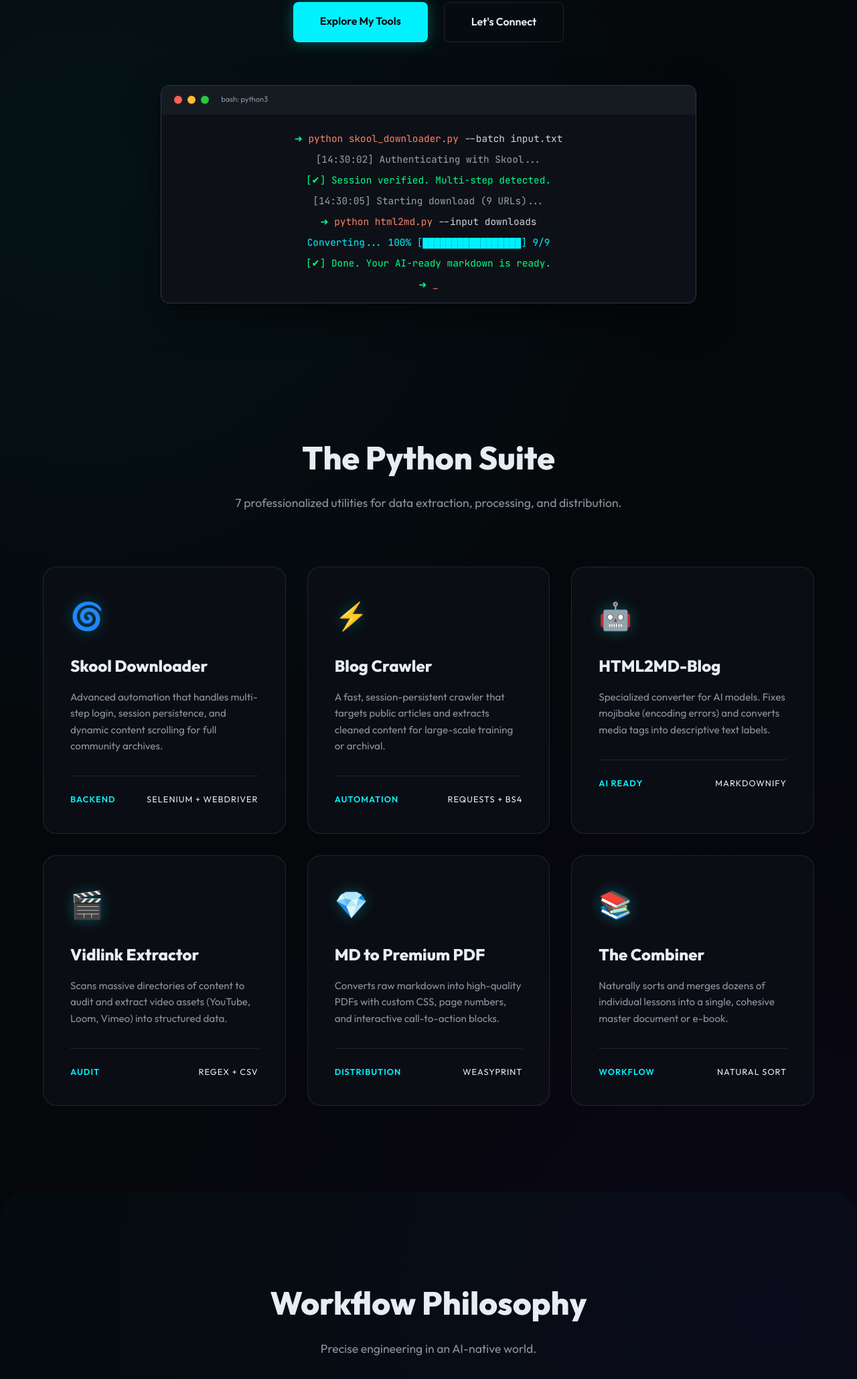
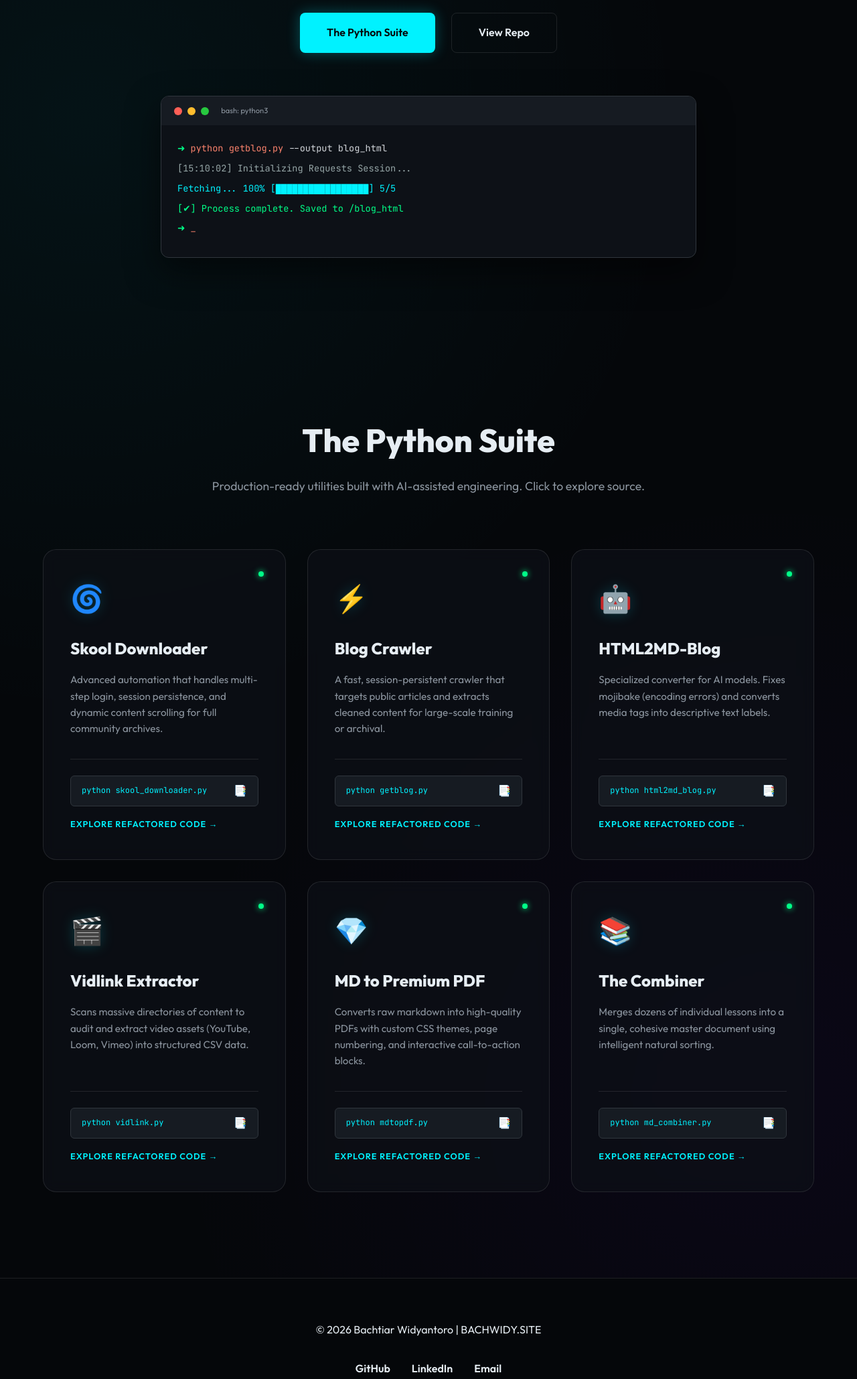
Before and after one commit to 134ch/bach-porto, a plain HTML site: page index.html in a window 1280 px wide. Shown: the part 309-2368 px from the top of the page at 67% size. Drawn offline with Linux system fonts and the light colour scheme.

Commit message:
Made portfolio interactive: added GitHub deep links and copy-to-clipboard for CLI commands

```diff
--- a/index.html
+++ b/index.html
@@ -1,15 +1,13 @@
 <!DOCTYPE html>
 <html lang="en">
-
 <head>
     <meta charset="UTF-8">
-    <meta name="viewport" content="width=device-width, initial-scale=1.    <title>Bach Widyantoro | AI-Assisted Engineering Portfolio</title>
+    <meta name="viewport" content="width=device-width, initial-scale=1.0">
+    <title>Bach Widyantoro | AI-Assisted Engineering Portfolio</title>
     <!-- Google Fonts -->
-    <link rel=" preconnect" href="https://fonts.googleapis.com">
+    <link rel="preconnect" href="https://fonts.googleapis.com">
     <link rel="preconnect" href="https://fonts.gstatic.com" crossorigin>
-    <link
-        href="https://fonts.googleapis.com/css2?family=Outfit:wght@300;400;600;800&family=JetBrains+Mono:wght@400;500&display=swap"
-        rel="stylesheet">
+    <link href="https://fonts.googleapis.com/css2?family=Outfit:wght@300;400;600;800&family=JetBrains+Mono:wght@400;500&display=swap" rel="stylesheet">
     <style>
         :root {
             --bg-dark: #05070a;
@@ -37,51 +35,19 @@
             font-family: 'Outfit', sans-serif;
             line-height: 1.6;
             overflow-x: hidden;
+            scroll-behavior: smooth;
         }
 
         /* --- Animations --- */
-        @keyframes fadeIn {
-            from {
-                opacity: 0;
-            }
-
-            to {
-                opacity: 1;
-            }
-        }
-
-        @keyframes fadeInUp {
-            from {
-                opacity: 0;
-                transform: translateY(30px);
-            }
-
-            to {
-                opacity: 1;
-                transform: translateY(0);
-            }
-        }
-
-        @keyframes float {
-            0% {
-                transform: translateY(0px);
-            }
-
-            50% {
-                transform: translateY(-10px);
-            }
-
-            100% {
-                transform: translateY(0px);
-            }
-        }
+        @keyframes fadeIn { from { opacity: 0; } to { opacity: 1; } }
+        @keyframes fadeInUp { from { opacity: 0; transform: translateY(30px); } to { opacity: 1; transform: translateY(0); } }
 
         /* --- Header --- */
         header {
             position: fixed;
             top: 0;
             width: 100%;
-            padding: 2rem 5%;
+            padding: 1.5rem 5%;
             display: flex;
             justify-content: space-between;
             align-items: center;
@@ -109,9 +75,7 @@
             transition: color 0.3s;
         }
 
-        nav a:hover {
-            color: var(--accent-primary);
-        }
+        nav a:hover { color: var(--accent-primary); }
 
         /* --- Hero --- */
         .hero {
@@ -170,6 +134,9 @@
             text-decoration: none;
             transition: all 0.3s;
             cursor: pointer;
+            display: inline-flex;
+            align-items: center;
+            gap: 10px;
         }
 
         .btn-primary {
@@ -192,7 +159,7 @@
             background: var(--glass-border);
         }
 
-        /* --- Terminal / Console UI --- */
+        /* --- Terminal --- */
         .terminal-container {
             width: 100%;
             max-width: 800px;
@@ -201,7 +168,7 @@
             border-radius: 12px;
             overflow: hidden;
             border: 1px solid #30363d;
-            box-shadow: 0 20px 50px rgba(0, 0, 0, 0.5);
+            box-shadow: 0 20px 50px rgba(0,0,0,0.5);
             animation: fadeInUp 1s ease-out 0.3s both;
         }
 
@@ -213,42 +180,22 @@
             gap: 8px;
         }
 
-        .dot {
-            width: 12px;
-            height: 12px;
-            border-radius: 50%;
-        }
-
-        .red {
-            background: #ff5f56;
-        }
-
-        .yellow {
-            background: #ffbd2e;
-        }
-
-        .green {
-            background: #27c93f;
-        }
+        .dot { width: 12px; height: 12px; border-radius: 50%; }
+        .red { background: #ff5f56; }
+        .yellow { background: #ffbd2e; }
+        .green { background: #27c93f; }
 
         .terminal-body {
             padding: 1.5rem;
             font-family: 'JetBrains Mono', monospace;
-            font-size: 0.9rem;
+            font-size: 0.85rem;
             color: #d1d5da;
+            text-align: left;
         }
 
-        .terminal-line {
-            margin-bottom: 0.5rem;
-        }
-
-        .prompt {
-            color: var(--accent-success);
-        }
-
-        .command {
-            color: #f9826c;
-        }
+        .terminal-line { margin-bottom: 0.5rem; }
+        .prompt { color: var(--accent-success); }
+        .command { color: #f9826c; }
 
         /* --- Suite Section --- */
         .section {
@@ -273,10 +220,10 @@
             font-size: 1.1rem;
         }
 
-        /* --- Cards --- */
+        /* --- Interactive Cards --- */
         .grid {
             display: grid;
-            grid-template-columns: repeat(auto-fit, minmax(320px, 1fr));
+            grid-template-columns: repeat(auto-fit, minmax(340px, 1fr));
             gap: 2rem;
         }
 
@@ -288,7 +235,10 @@
             backdrop-filter: blur(10px);
             transition: all 0.4s;
             position: relative;
-            overflow: hidden;
+            display: flex;
+            flex-direction: column;
+            text-decoration: none;
+            color: inherit;
         }
 
         .card:hover {
@@ -298,10 +248,21 @@
             box-shadow: 0 10px 40px rgba(0, 242, 255, 0.1);
         }
 
+        .status-dot {
+            position: absolute;
+            top: 2rem;
+            right: 2rem;
+            width: 8px;
+            height: 8px;
+            background: var(--accent-success);
+            border-radius: 50%;
+            box-shadow: 0 0 10px var(--accent-success);
+        }
+
         .card-icon {
             font-size: 2.5rem;
             margin-bottom: 1.5rem;
-            filter: drop-shadow(0 0 10px rgba(0, 242, 255, 0.3));
+            filter: drop-shadow(0 0 10px rgba(0, 242, 255, 0.2));
         }
 
         .card h3 {
@@ -315,23 +276,65 @@
             color: var(--text-muted);
             font-size: 0.95rem;
             margin-bottom: 2rem;
-            min-height: 4.5rem;
+            flex-grow: 1;
         }
 
-        .card-stats {
+        .card-footer {
+            margin-top: auto;
+            border-top: 1px solid var(--glass-border);
+            padding-top: 1.5rem;
+        }
+
+        .cli-copy {
+            background: #161b22;
+            padding: 0.6rem 1rem;
+            border-radius: 6px;
+            font-family: 'JetBrains Mono', monospace;
+            font-size: 0.75rem;
             display: flex;
             justify-content: space-between;
             align-items: center;
-            border-top: 1px solid var(--glass-border);
-            padding-top: 1.5rem;
+            color: var(--accent-primary);
+            border: 1px solid #30363d;
+            cursor: pointer;
+            transition: all 0.2s;
+        }
+
+        .cli-copy:hover {
+            border-color: var(--accent-primary);
+            background: #1c2128;
+        }
+
+        .cli-copy::after {
+            content: "📑";
+            font-size: 1rem;
+            margin-left: 10px;
+        }
+
+        .view-code {
+            display: inline-block;
+            margin-top: 1rem;
             font-size: 0.8rem;
+            font-weight: 600;
+            color: var(--accent-primary);
             text-transform: uppercase;
             letter-spacing: 1px;
         }
 
-        .tag {
-            color: var(--accent-primary);
+        /* --- Toast Notification --- */
+        #toast {
+            position: fixed;
+            bottom: 2rem;
+            left: 50%;
+            transform: translateX(-50%);
+            background: var(--accent-success);
+            color: var(--bg-dark);
+            padding: 0.8rem 2rem;
+            border-radius: 50px;
             font-weight: 600;
+            opacity: 0;
+            transition: opacity 0.3s;
+            z-index: 2000;
         }
 
         /* --- Footer --- */
@@ -340,11 +343,6 @@
             text-align: center;
             border-top: 1px solid var(--glass-border);
             background: #05070a;
-        }
-
-        footer p {
-            color: var(--text-muted);
-            font-size: 0.9rem;
         }
 
         .social {
@@ -361,55 +359,36 @@
             transition: color 0.3s;
         }
 
-        .social a:hover {
-            color: var(--accent-primary);
-        }
+        .social a:hover { color: var(--accent-primary); }
 
         @media (max-width: 768px) {
-            .hero h1 {
-                font-size: 3.5rem;
-            }
-
-            .hero-buttons {
-                flex-direction: column;
-                width: 100%;
-            }
-
-            .btn {
-                text-align: center;
-            }
-
-            .section {
-                padding: 4rem 5%;
-            }
-
-            nav {
-                display: none;
-            }
+            .hero h1 { font-size: 3.5rem; }
+            .grid { grid-template-columns: 1fr; }
+            nav { display: none; }
         }
     </style>
 </head>
+<body>
 
-<body>
+    <div id="toast">Command Copied!</div>
 
     <header>
         <div class="logo">BACH.WIDY</div>
         <nav>
             <a href="#suite">The Suite</a>
-            <a href="#about">Philosophy</a>
             <a href="https://github.com/134ch/bach-porto" target="_blank">Repository</a>
+            <a href="https://linkedin.com/in/bachwidy" target="_blank">Connect</a>
         </nav>
     </header>
 
     <section class="hero">
         <label class="hero-tag">Available for Hire</label>
         <h1>Engineering <span>Beyond</span> The Code.</h1>
-        <p>I build autonomous content engines and highly-optimized backend utilities using AI-assisted engineering
-            workflows.</p>
+        <p>Expertly crafted autonomous content engines and highly-optimized backend utilities designed for the new era of AI.</p>
 
         <div class="hero-buttons">
-            <a href="#suite" class="btn btn-primary">Explore My Tools</a>
-            <a href="https://linkedin.com/in/bachwidy" class="btn btn-outline">Let's Connect</a>
+            <a href="#suite" class="btn btn-primary">The Python Suite</a>
+            <a href="https://github.com/134ch/bach-porto" target="_blank" class="btn btn-outline">View Repo</a>
         </div>
 
         <div class="terminal-container">
@@ -419,19 +398,11 @@
                 <div class="dot green"></div>
                 <span style="font-size: 0.7rem; color: #8b949e; margin-left: 10px;">bash: python3</span>
             </div>
-            <div class="terminal-body" id="typewriter">
-                <div class="terminal-line"><span class="prompt">➜</span> <span class="command">python
-                        skool_downloader.py</span> --batch input.txt</div>
-                <div class="terminal-line" style="color: #95a5a6;">[14:30:02] Authenticating with Skool...</div>
-                <div class="terminal-line" style="color: var(--accent-success);">[✔] Session verified. Multi-step
-                    detected.</div>
-                <div class="terminal-line" style="color: #95a5a6;">[14:30:05] Starting download (9 URLs)...</div>
-                <div class="terminal-line"><span class="prompt">➜</span> <span class="command">python html2md.py</span>
-                    --input downloads</div>
-                <div class="terminal-line" style="color: var(--accent-primary);">Converting... 100% [█████████████████]
-                    9/9</div>
-                <div class="terminal-line" style="color: var(--accent-success);">[✔] Done. Your AI-ready markdown is
-                    ready.</div>
+            <div class="terminal-body">
+                <div class="terminal-line"><span class="prompt">➜</span> <span class="command">python getblog.py</span> --output blog_html</div>
+                <div class="terminal-line" style="color: #95a5a6;">[15:10:02] Initializing Requests Session...</div>
+                <div class="terminal-line" style="color: var(--accent-primary);">Fetching... 100% [█████████████████] 5/5</div>
+                <div class="terminal-line" style="color: var(--accent-success);">[✔] Process complete. Saved to /blog_html</div>
                 <div class="terminal-line"><span class="prompt">➜</span> <span class="command">_</span></div>
             </div>
         </div>
@@ -440,93 +411,81 @@
     <section id="suite" class="section">
         <div class="section-header">
             <h2>The Python Suite</h2>
-            <p>7 professionalized utilities for data extraction, processing, and distribution.</p>
+            <p>Production-ready utilities built with AI-assisted engineering. Click to explore source.</p>
         </div>
 
         <div class="grid">
             <!-- Skool Downloader -->
-            <div class="card">
+            <a href="https://github.com/134ch/bach-porto/tree/main/simple%20apps/skool-downloader" class="card" target="_blank">
+                <div class="status-dot"></div>
                 <div class="card-icon">🌀</div>
                 <h3>Skool Downloader</h3>
-                <p>Advanced automation that handles multi-step login, session persistence, and dynamic content scrolling
-                    for full community archives.</p>
-                <div class="card-stats">
-                    <span class="tag">BACKEND</span>
-                    <span>Selenium + WebDriver</span>
+                <p>Advanced automation that handles multi-step login, session persistence, and dynamic content scrolling for full community archives.</p>
+                <div class="card-footer">
+                    <div class="cli-copy" onclick="copyAndIgnore(event, 'python skool_downloader.py')">python skool_downloader.py</div>
+                    <span class="view-code">Explore refactored code →</span>
                 </div>
-            </div>
+            </a>
 
             <!-- Blog Downloader -->
-            <div class="card">
+            <a href="https://github.com/134ch/bach-porto/tree/main/simple%20apps/getblog" class="card" target="_blank">
+                <div class="status-dot"></div>
                 <div class="card-icon">⚡</div>
                 <h3>Blog Crawler</h3>
-                <p>A fast, session-persistent crawler that targets public articles and extracts cleaned content for
-                    large-scale training or archival.</p>
-                <div class="card-stats">
-                    <span class="tag">AUTOMATION</span>
-                    <span>Requests + BS4</span>
+                <p>A fast, session-persistent crawler that targets public articles and extracts cleaned content for large-scale training or archival.</p>
+                <div class="card-footer">
+                    <div class="cli-copy" onclick="copyAndIgnore(event, 'python getblog.py')">python getblog.py</div>
+                    <span class="view-code">Explore refactored code →</span>
                 </div>
-            </div>
+            </a>
 
             <!-- Blog To Markdown -->
-            <div class="card">
+            <a href="https://github.com/134ch/bach-porto/tree/main/simple%20apps/html2md-blog" class="card" target="_blank">
+                <div class="status-dot"></div>
                 <div class="card-icon">🤖</div>
                 <h3>HTML2MD-Blog</h3>
-                <p>Specialized converter for AI models. Fixes mojibake (encoding errors) and converts media tags into
-                    descriptive text labels.</p>
-                <div class="card-stats">
-                    <span class="tag">AI READY</span>
-                    <span>Markdownify</span>
+                <p>Specialized converter for AI models. Fixes mojibake (encoding errors) and converts media tags into descriptive text labels.</p>
+                <div class="card-footer">
+                    <div class="cli-copy" onclick="copyAndIgnore(event, 'python html2md_blog.py')">python html2md_blog.py</div>
+                    <span class="view-code">Explore refactored code →</span>
                 </div>
-            </div>
+            </a>
 
             <!-- vidlink -->
-            <div class="card">
+            <a href="https://github.com/134ch/bach-porto/tree/main/simple%20apps/vidlink" class="card" target="_blank">
+                <div class="status-dot"></div>
                 <div class="card-icon">🎬</div>
                 <h3>Vidlink Extractor</h3>
-                <p>Scans massive directories of content to audit and extract video assets (YouTube, Loom, Vimeo) into
-                    structured data.</p>
-                <div class="card-stats">
-                    <span class="tag">AUDIT</span>
-                    <span>Regex + CSV</span>
+                <p>Scans massive directories of content to audit and extract video assets (YouTube, Loom, Vimeo) into structured CSV data.</p>
+                <div class="card-footer">
+                    <div class="cli-copy" onclick="copyAndIgnore(event, 'python vidlink.py')">python vidlink.py</div>
+                    <span class="view-code">Explore refactored code →</span>
                 </div>
-            </div>
+            </a>
 
             <!-- mdtopdf -->
-            <div class="card">
+            <a href="https://github.com/134ch/bach-porto/tree/main/simple%20apps/mdtopdf" class="card" target="_blank">
+                <div class="status-dot"></div>
                 <div class="card-icon">💎</div>
                 <h3>MD to Premium PDF</h3>
-                <p>Converts raw markdown into high-quality PDFs with custom CSS, page numbers, and interactive
-                    call-to-action blocks.</p>
-                <div class="card-stats">
-                    <span class="tag">DISTRIBUTION</span>
-                    <span>WeasyPrint</span>
+                <p>Converts raw markdown into high-quality PDFs with custom CSS themes, page numbering, and interactive call-to-action blocks.</p>
+                <div class="card-footer">
+                    <div class="cli-copy" onclick="copyAndIgnore(event, 'python mdtopdf.py')">python mdtopdf.py</div>
+                    <span class="view-code">Explore refactored code →</span>
                 </div>
-            </div>
+            </a>
 
             <!-- Combiner -->
-            <div class="card">
+            <a href="https://github.com/134ch/bach-porto/tree/main/simple%20apps/md-combiner" class="card" target="_blank">
+                <div class="status-dot"></div>
                 <div class="card-icon">📚</div>
                 <h3>The Combiner</h3>
-                <p>Naturally sorts and merges dozens of individual lessons into a single, cohesive master document or
-                    e-book.</p>
-                <div class="card-stats">
-                    <span class="tag">WORKFLOW</span>
-                    <span>Natural Sort</span>
+                <p>Merges dozens of individual lessons into a single, cohesive master document using intelligent natural sorting.</p>
+                <div class="card-footer">
+                    <div class="cli-copy" onclick="copyAndIgnore(event, 'python md_combiner.py')">python md_combiner.py</div>
+                    <span class="view-code">Explore refactored code →</span>
                 </div>
-            </div>
-        </div>
-    </section>
-
-    <section id="about" class="section" style="background: rgba(0, 242, 255, 0.02); border-radius: 40px;">
-        <div class="section-header">
-            <h2>Workflow Philosophy</h2>
-            <p>Precise engineering in an AI-native world.</p>
-        </div>
-        <div style="max-width: 800px; margin: 0 auto; text-align: center; color: var(--text-muted); font-size: 1.1rem;">
-            <p>I believe in "Standardized Robustness." Every tool in this suite follows the same engineering pattern:
-                explicit CLI arguments, environment variable security, comprehensive error handling, and visual feedback
-                for the user. Built alongside AI, refined by a human.</p>
+            </a>
         </div>
     </section>
 
@@ -540,7 +499,20 @@
     </footer>
 
     <script>
-        // Smooth reveal on scroll
+        function copyAndIgnore(event, text) {
+            event.preventDefault(); // Prevent the parent <a> from firing
+            event.stopPropagation(); // Stop click from bubbling up
+
+            navigator.clipboard.writeText(text).then(() => {
+                const toast = document.getElementById('toast');
+                toast.style.opacity = '1';
+                setTimeout(() => {
+                    toast.style.opacity = '0';
+                }, 2000);
+            });
+        }
+
+        // Smooth reveal on scroll with Intersection Observer
         const observer = new IntersectionObserver((entries) => {
             entries.forEach(entry => {
                 if (entry.isIntersecting) {
@@ -554,29 +526,8 @@
             card.style.opacity = "0";
             card.style.transform = "translateY(40px)";
             card.style.transition = "all 0.6s ease-out";
-
-        });
-        });
-
-        // Stagger animations on scroll
-        const observerOptions = {
-            threshold: 0.1,
-            rootMargin: '0px 0px -50px 0px'
-        };
-
-        const observer = new IntersectionObserver(function (entries) {
-            entries.forEach((entry, index) => {
-                if (entry.isIntersecting) {
-                    entry.target.style.animation = `slide-in 0.6s ease-out ${index * 0.1}s both`;
-                    observer.unobserve(entry.target);
-                }
-            });
-        }, observerOptions);
-
-        document.querySelectorAll('.project-card').forEach(card => {
             observer.observe(card);
         });
     </script>
 </body>
-
 </html>
```
